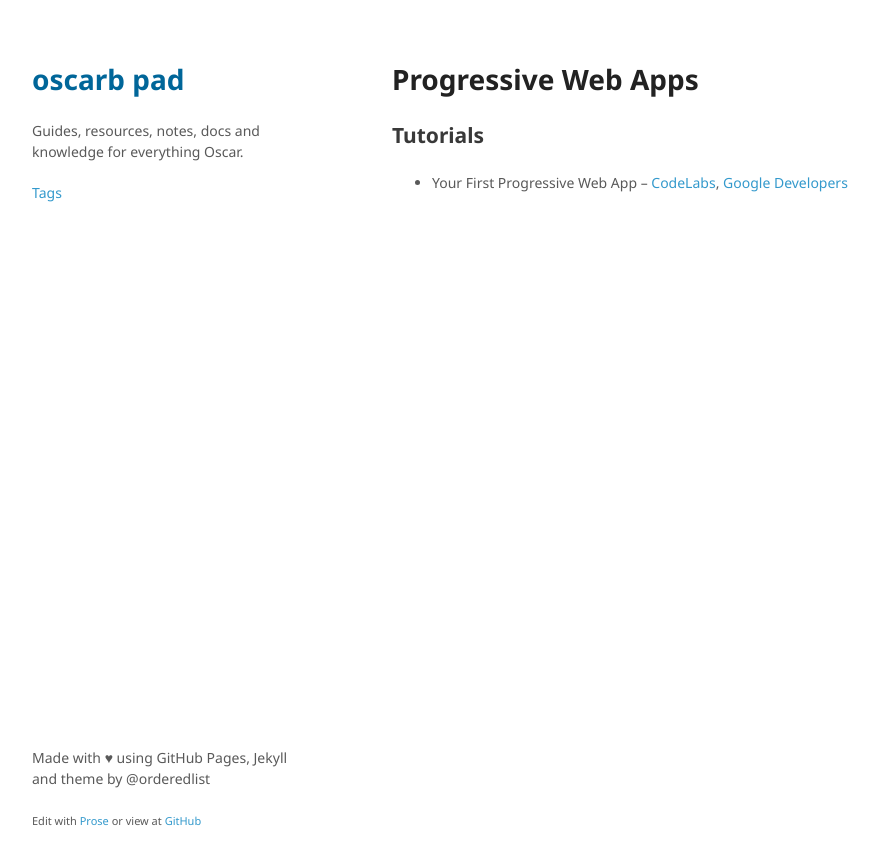
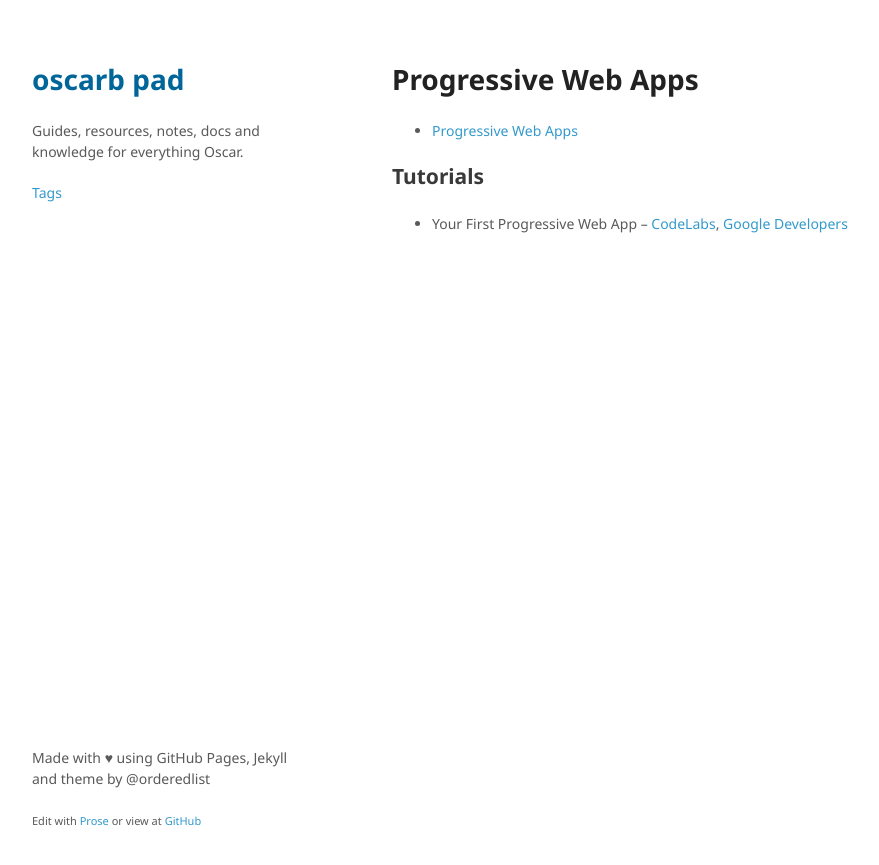
Before and after one commit to oscarb/pad, a Jekyll site: the page built from _docs/progressive-web-apps.md, in a window 1280 px wide. Shown: the top 865 px of the page, without its empty margins (128-1007 px from the left). Built offline with Jekyll 4.4.1, drawn with Linux system fonts in a browser that asks for light colours; some web fonts are replaced.

Commit message:
Update progressive-web-apps.md

```diff
--- a/_docs/progressive-web-apps.md
+++ b/_docs/progressive-web-apps.md
@@ -8,6 +8,10 @@ published: true
 
 # Progressive Web Apps
 
+* [Progressive Web Apps](https://developers.google.com/web/progressive-web-apps/)
+
+
+
 ## Tutorials
 
 * Your First Progressive Web App -- [CodeLabs](https://codelabs.developers.google.com/codelabs/your-first-pwapp/#0), [Google Developers](https://developers.google.com/web/fundamentals/getting-started/codelabs/your-first-pwapp/)
```
